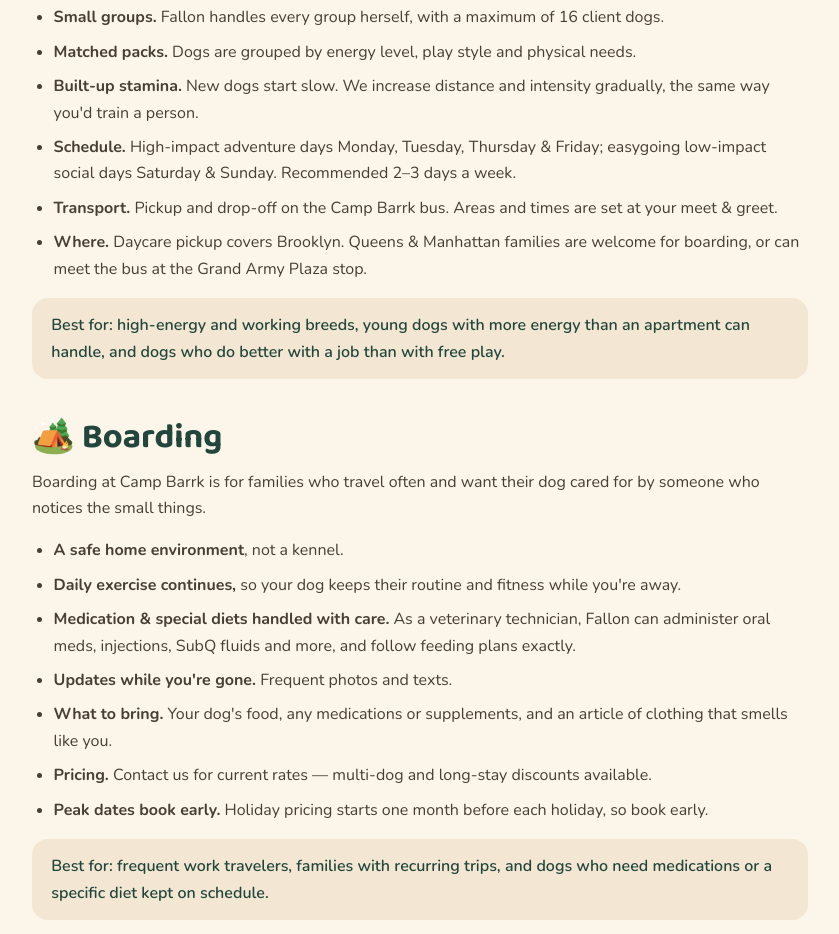
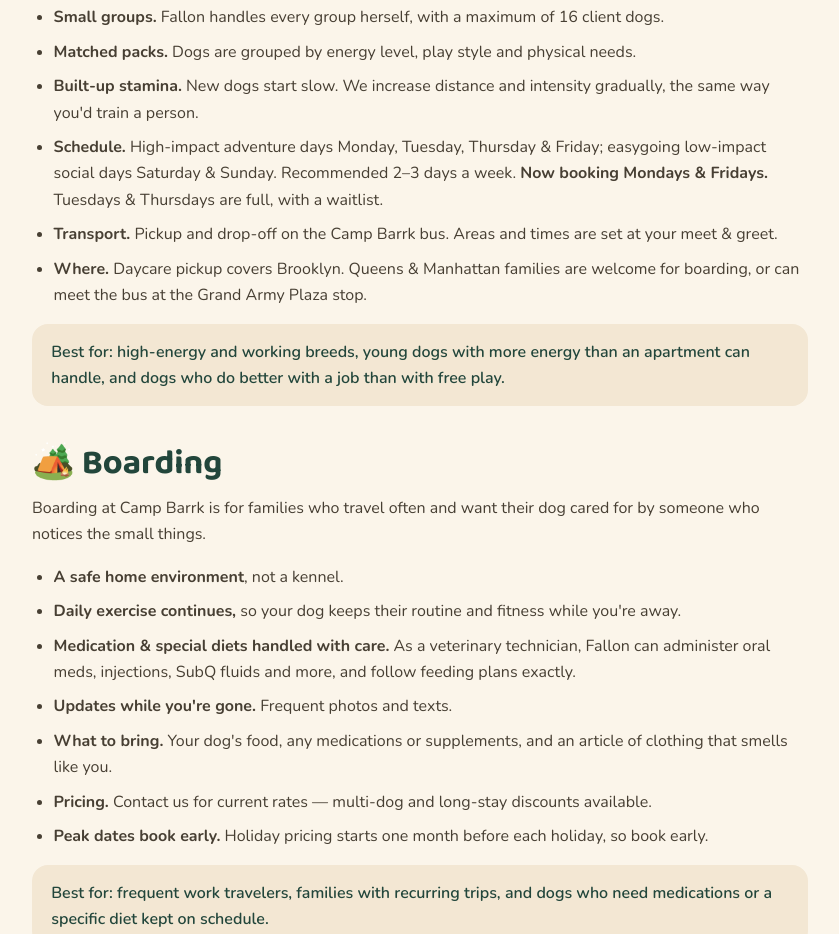
Before and after one commit to CampBarrk/campbarrk, a plain HTML site: page services.html in a window 1280 px wide. Shown: the part 820-1754 px from the top of the page, without its empty margins (220-1059 px from the left). Drawn offline with nearby package versions, Linux system fonts and the light colour scheme.

Commit message:
Update services.html

```diff
--- a/services.html
+++ b/services.html
@@ -183,7 +183,7 @@ footer .fine{margin-top:1.4rem;font-size:.82rem;opacity:.55}
       <li><strong>Small groups.</strong> Fallon handles every group herself, with a maximum of 16 client dogs.</li>
       <li><strong>Matched packs.</strong> Dogs are grouped by energy level, play style and physical needs.</li>
       <li><strong>Built-up stamina.</strong> New dogs start slow. We increase distance and intensity gradually, the same way you'd train a person.</li>
-      <li><strong>Schedule.</strong> High-impact adventure days Monday, Tuesday, Thursday &amp; Friday; easygoing low-impact social days Saturday &amp; Sunday. Recommended 2&ndash;3 days a week.</li>
+      <li><strong>Schedule.</strong> High-impact adventure days Monday, Tuesday, Thursday &amp; Friday; easygoing low-impact social days Saturday &amp; Sunday. Recommended 2&ndash;3 days a week. <strong>Now booking Mondays &amp; Fridays.</strong> Tuesdays &amp; Thursdays are full, with a waitlist.</li>
       <li><strong>Transport.</strong> Pickup and drop-off on the Camp Barrk bus. Areas and times are set at your meet &amp; greet.</li>
       <li><strong>Where.</strong> Daycare pickup covers Brooklyn. Queens &amp; Manhattan families are welcome for boarding, or can meet the bus at the Grand Army Plaza stop.</li>
     </ul>
```
